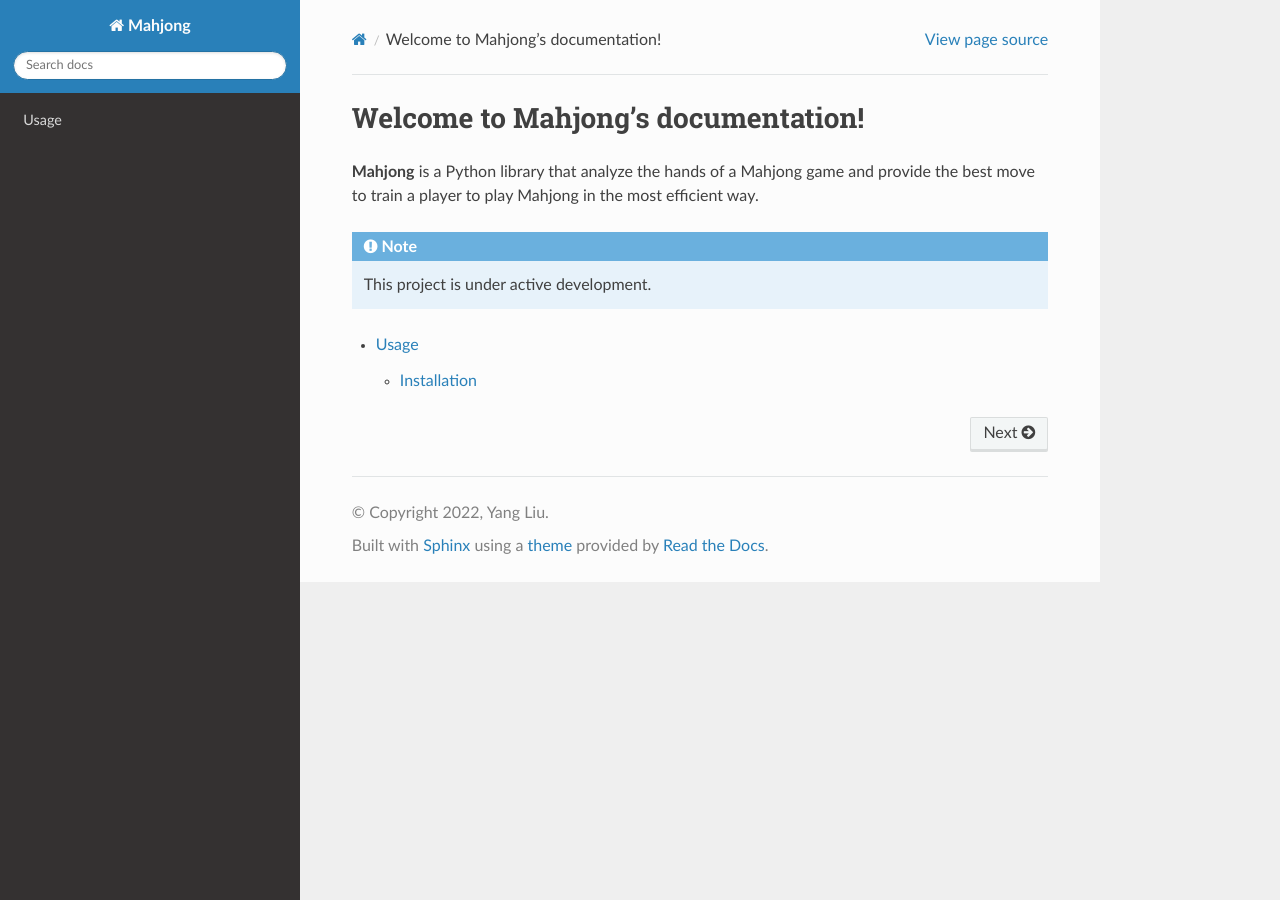
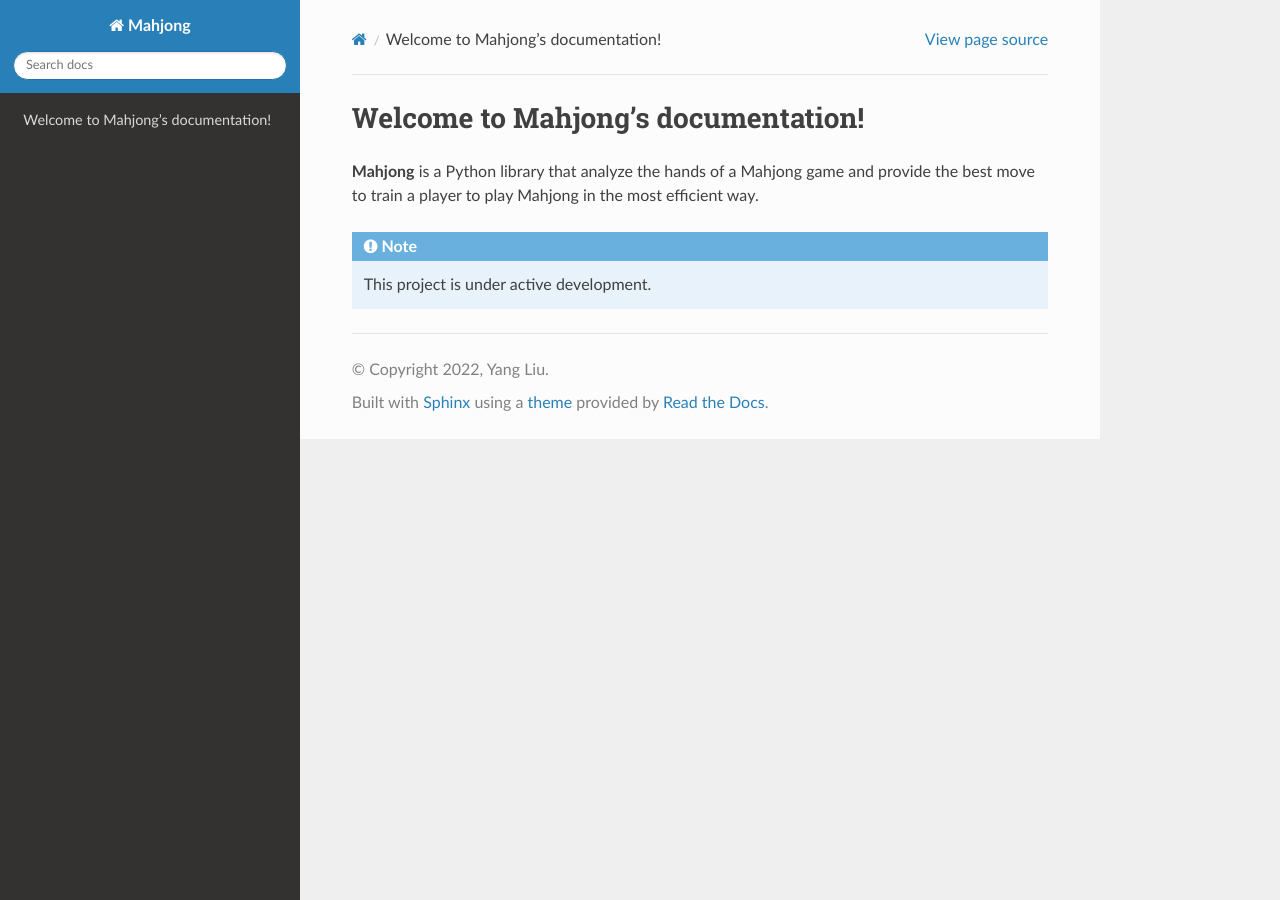
Before and after one commit to yangliu2/mahjong, a Sphinx documentation site: the page built from docs/source/index.rst, in a window 1280 px wide. Built offline with Sphinx 7.4.7 and the Read the Docs theme 2.0.0, drawn with Linux system fonts in a browser that asks for light colours.

Commit message:
remove extra things in docs

```diff
--- a/docs/source/index.rst
+++ b/docs/source/index.rst
@@ -8,8 +8,3 @@ way.
 .. note::
 
    This project is under active development.
-
-
-.. toctree::
-
-   usage
--- a/docs/source/usage.rst
+++ b/docs/source/usage.rst
@@ -1,8 +1,5 @@
-Usage
+Installation
 =====
-
-Installation
-------------
 
 To use Mahjong, first install it using pip:
 
```
